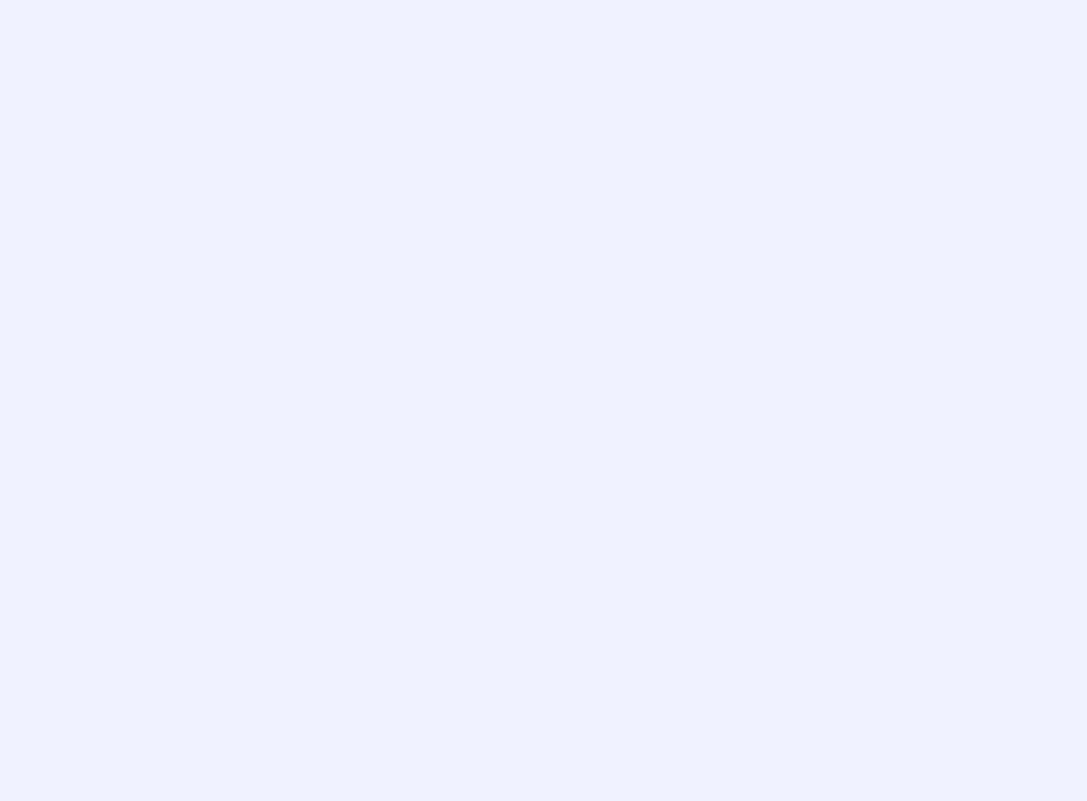
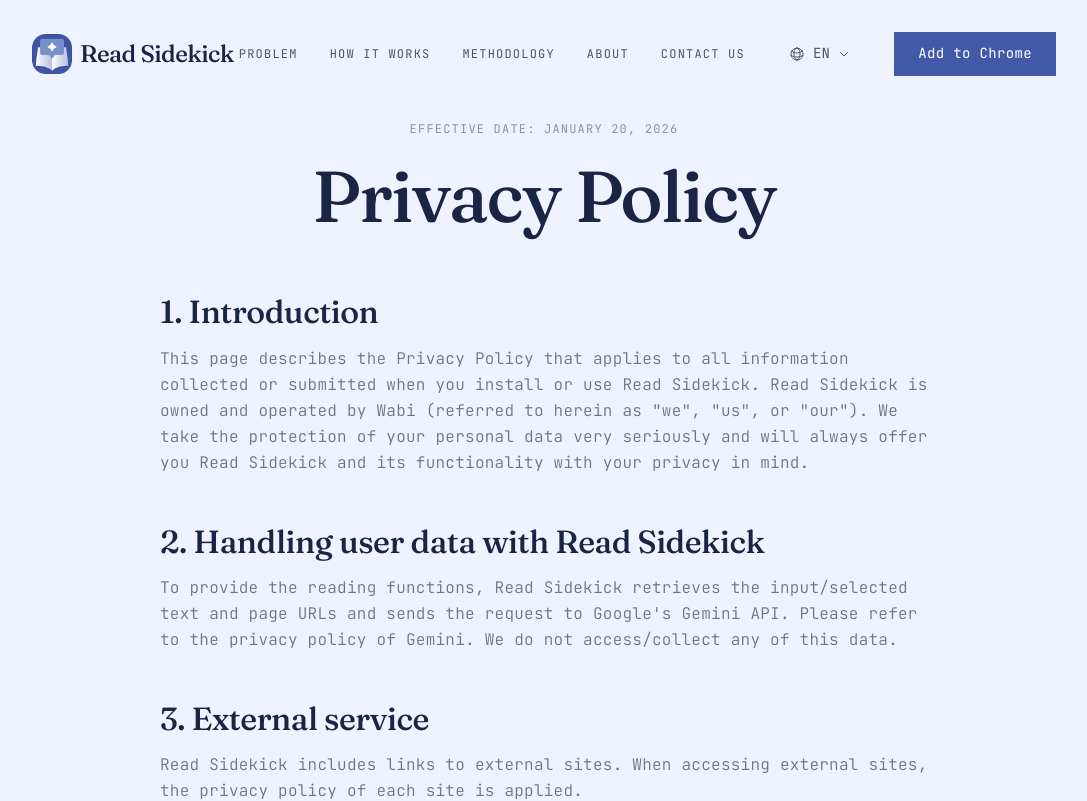
Before and after one commit to hiromendo/ReadSidekickWebsiteV2, a React (Vite) app: page /privacy in a window 1280 px wide. Before the commit this address had no page. Shown: the top 801 px of the page, without its empty margins (96-1183 px from the left). Built offline with nearby package versions, Linux system fonts and the light colour scheme.

Commit message:
add privacy page

```diff
--- a/src/App.tsx
+++ b/src/App.tsx
@@ -4,6 +4,7 @@
 import { ScrollToTop } from "./components/ScrollToTop";
 import { Home } from "./pages/Home";
 import { Feedback } from "./pages/Feedback";
+import { PrivacyPolicy } from "./pages/PrivacyPolicy";
 
 function App() {
     return (
@@ -27,6 +28,14 @@
                             </Layout>
                         }
                     />
+                    <Route
+                        path="/privacy"
+                        element={
+                            <Layout>
+                                <PrivacyPolicy />
+                            </Layout>
+                        }
+                    />
                 </Routes>
             </LanguageProvider>
         </BrowserRouter>
--- a/src/components/Footer.tsx
+++ b/src/components/Footer.tsx
@@ -248,12 +248,12 @@
                 {t.footer.legal}
               </span>
               <div className="space-y-2">
-                <a
-                  href="#"
+                <Link
+                  to="/privacy"
                   className="block font-mono text-body-sm text-ivory-100/60 hover:text-ivory-100 transition-colors duration-300"
                 >
                   {t.footer.privacy}
-                </a>
+                </Link>
                 <a
                   href="#"
                   className="block font-mono text-body-sm text-ivory-100/60 hover:text-ivory-100 transition-colors duration-300"
--- /dev/null
+++ b/src/pages/PrivacyPolicy.tsx
@@ -0,0 +1,111 @@
+import { motion } from "framer-motion";
+import { useScrollReveal } from "../hooks/useScrollReveal";
+
+const policyItems = [
+    {
+        title: "1. Introduction",
+        content:
+            'This page describes the Privacy Policy that applies to all information collected or submitted when you install or use Read Sidekick. Read Sidekick is owned and operated by Wabi (referred to herein as "we", "us", or "our"). We take the protection of your personal data very seriously and will always offer you Read Sidekick and its functionality with your privacy in mind.',
+    },
+    {
+        title: "2. Handling user data with Read Sidekick",
+        content:
+            "To provide the reading functions, Read Sidekick retrieves the input/selected text and page URLs and sends the request to Google's Gemini API. Please refer to the privacy policy of Gemini. We do not access/collect any of this data.",
+    },
+    {
+        title: "3. External service",
+        content:
+            "Read Sidekick includes links to external sites. When accessing external sites, the privacy policy of each site is applied.",
+    },
+    {
+        title: "4. Contact us",
+        content:
+            "If you have questions about this Privacy Policy, please contact us at the address below: Email: hello@readsidekick.com",
+    },
+    {
+        title: "5. Changes to Privacy Policy",
+        content:
+            'We may update this Privacy Policy and when we do, we will also revise the "Effective Date" at the top of the Privacy Policy.',
+    },
+];
+
+export function PrivacyPolicy() {
+    const { ref: sectionRef, isInView: sectionInView } =
+        useScrollReveal<HTMLElement>({
+            threshold: 0.1,
+        });
+
+    return (
+        <section
+            ref={sectionRef}
+            className="relative py-editorial bg-ivory-100 overflow-hidden min-h-screen"
+        >
+            <div className="editorial-container">
+                <div className="max-w-3xl mx-auto">
+                    {/* Header */}
+                    <div className="text-center mb-12 md:mb-16">
+                        <motion.span
+                            initial={{ opacity: 0, y: 20 }}
+                            animate={{
+                                opacity: sectionInView ? 1 : 0,
+                                y: sectionInView ? 0 : 20,
+                            }}
+                            transition={{
+                                duration: 0.8,
+                                ease: [0.16, 1, 0.3, 1],
+                            }}
+                            className="editorial-label block mb-6"
+                        >
+                            Effective Date: January 20, 2026
+                        </motion.span>
+
+                        <motion.h1
+                            initial={{ opacity: 0, y: 40 }}
+                            animate={{
+                                opacity: sectionInView ? 1 : 0,
+                                y: sectionInView ? 0 : 40,
+                            }}
+                            transition={{
+                                duration: 1,
+                                delay: 0.1,
+                                ease: [0.16, 1, 0.3, 1],
+                            }}
+                            className="font-serif text-display-md md:text-display-lg text-ink-900 mb-6"
+                        >
+                            Privacy Policy
+                        </motion.h1>
+                    </div>
+
+                    {/* Policy Sections */}
+                    <div className="space-y-10 md:space-y-12">
+                        {policyItems.map((item, index) => (
+                            <motion.div
+                                key={index}
+                                initial={{ opacity: 0, y: 30 }}
+                                animate={{
+                                    opacity: sectionInView ? 1 : 0,
+                                    y: sectionInView ? 0 : 30,
+                                }}
+                                transition={{
+                                    duration: 0.8,
+                                    delay: 0.2 + index * 0.1,
+                                    ease: [0.16, 1, 0.3, 1],
+                                }}
+                                className="space-y-4"
+                            >
+                                <h2 className="font-serif text-display-sm text-ink-900">
+                                    {item.title}
+                                </h2>
+                                <p className="font-mono text-body-md text-ink-700/80 leading-relaxed">
+                                    {item.content}
+                                </p>
+                            </motion.div>
+                        ))}
+                    </div>
+                </div>
+            </div>
+
+            <div className="absolute bottom-0 left-0 right-0 h-px bg-ink-800/10" />
+        </section>
+    );
+}
```
